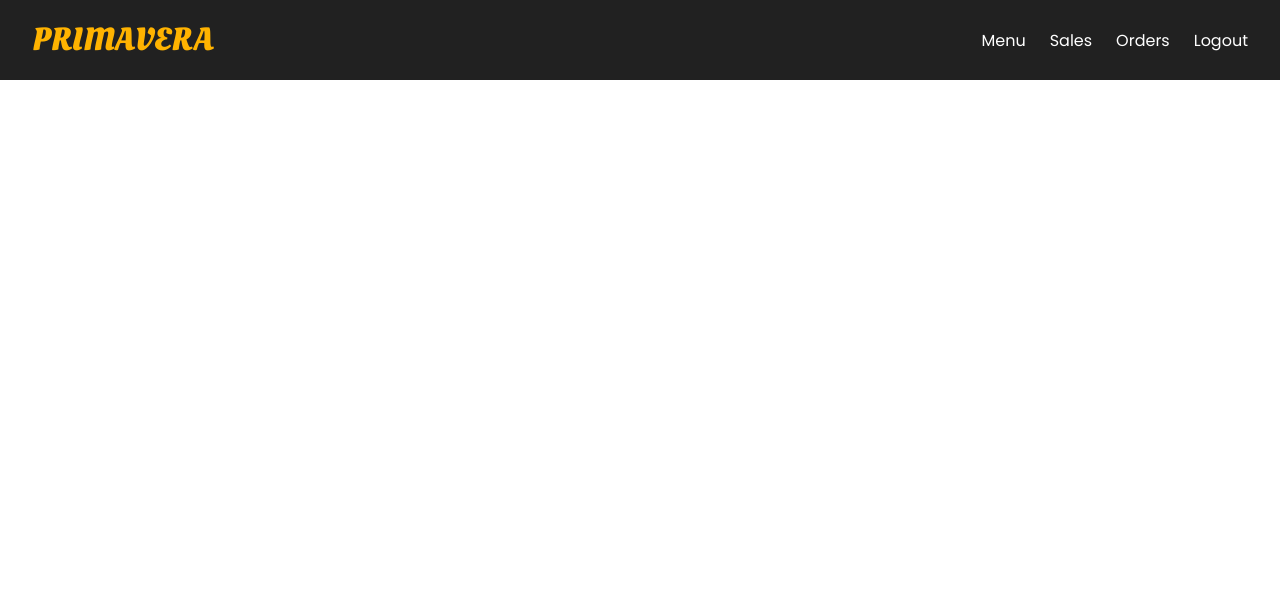
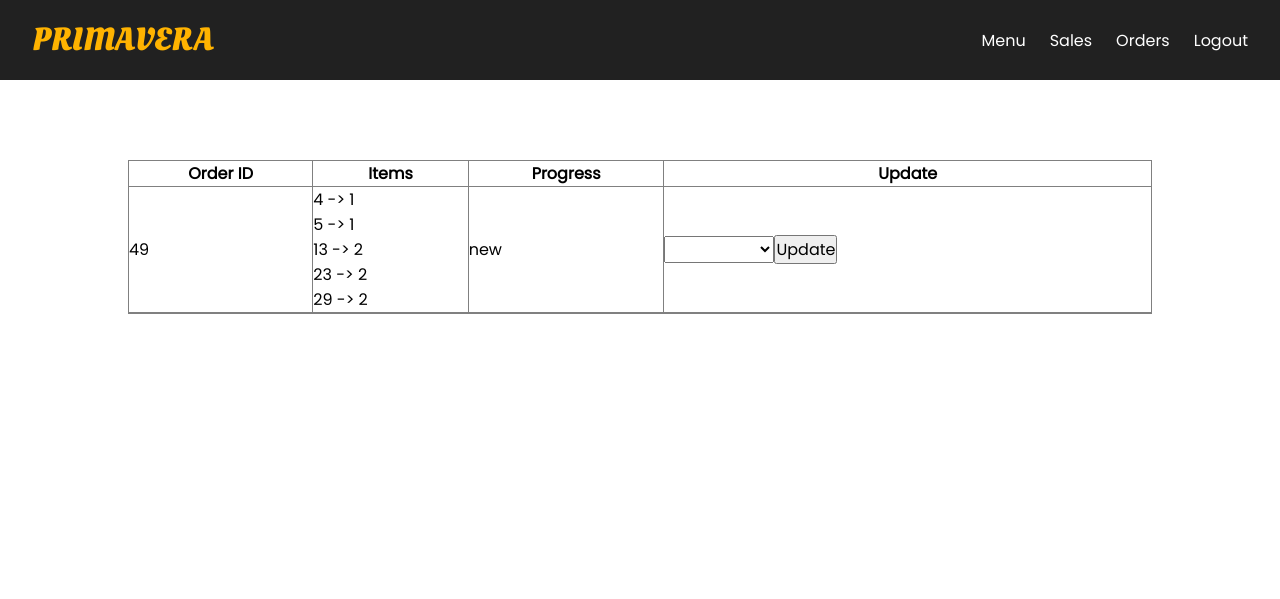
Before and after one commit to akhantz250/IE4717-Food-Ordering-Web-App, a PHP site: page /ordermanagement.php in a window 1280 px wide. Shown: the top 599 px of the page. Run offline with PHP 8.4, Linux system fonts and the light colour scheme; a user stored in the database is signed in; data comes from the database, SQL or seed files in the repository.

Commit message:
edit order management page

```diff
--- /dev/null
+++ b/inc/admin_table.php
@@ -0,0 +1,39 @@
+<?php
+    include "db_connection.php";
+
+	$db= $conn;
+	$tableName="orderprogress";
+	$columns= ['OrderID', 'Progress'];
+	$fetchData = fetch_data($db, $tableName, $columns);
+
+	function fetch_data($db, $tableName, $columns){
+	if(empty($db)){
+		$msg= "Database connection error";
+		}elseif (empty($columns) || !is_array($columns)) {
+			$msg="columns Name must be defined in an indexed array";
+		}elseif(empty($tableName)){
+			$msg= "Table Name is empty";
+		}else{
+			$columnName = implode(", ", $columns);
+			$query = "SELECT ".$columnName." FROM $tableName"." ";
+			$result = $db->query($query);
+
+	if($result== true){
+		if ($result->num_rows > 0) {
+			$row= mysqli_fetch_all($result, MYSQLI_ASSOC);
+			$msg= $row;
+			} else {
+				$msg= "No Data Found";
+			}
+			}else{
+				$msg= mysqli_error($db);
+			}
+		}
+		return $msg;
+	}
+
+
+
+
+
+?>
--- a/ordermanagement.php
+++ b/ordermanagement.php
@@ -1,9 +1,34 @@
 <?php
+    include "./inc/admin_table.php";
     session_start();
     if (!isset($_SESSION["isAdmin"])) {
         header("Location: ./forbidden.php");
         die();
     }
+
+    if(is_array($fetchData)){
+        foreach($fetchData as $data){
+                $id = $data['OrderID'];
+                  if(isset($_POST[$id]) && !empty($_POST["input"])) {
+                      $input = $_POST['input'];
+                      $query = "UPDATE orderprogress SET progress = '$input' WHERE OrderID = $id ";
+                      mysqli_query($conn, $query);
+                          if ($input == 2){
+                              $query = "UPDATE orderprogress SET PreparationStart=CURRENT_TIMESTAMP() WHERE OrderID = '$id' ";
+                      mysqli_query($conn, $query);}
+                      else if ($input == 3){
+                      $query = "UPDATE orderprogress SET DeliveryStart=CURRENT_TIMESTAMP() WHERE OrderID ='$id' ";
+                      mysqli_query($conn, $query);}
+                      else if ($input == 4){
+                      $query = "UPDATE orderprogress SET DateReceived=CURRENT_TIMESTAMP() WHERE OrderID ='$id' ";
+                      mysqli_query($conn, $query);
+                      }
+                      header("Refresh:0");
+                  }
+              }
+        }
+
+
 ?>
 
 <!DOCTYPE html>
@@ -31,7 +56,64 @@
             </ul>
         </nav>
     </header>
-    <main class="main-section">
+    <main class="main-section" style="padding-top: 80px;">
+    <table border='1' style="width:80%; margin:auto; border-collapse: collapse;">
+			<thead>
+				<tr>
+					<th>Order ID</th>
+					<th>Items</th>
+					<th>Progress</th>
+					<th>Update</th>
+
+			</thead>
+			<tbody>
+                    <?php if (is_array($fetchData)): ?>
+					<?php foreach ($fetchData as $data): ?>
+						<tr>
+
+							<td><?php echo $data['OrderID'] ?? ''; ?></td>
+							<td><?php
+								$sql = "SELECT MenuID, OrderID, Quantity FROM orderitems";
+								$result = $conn->query($sql);
+
+								while ($row = $result->fetch_assoc())
+									if ($data['OrderID'] == $row['OrderID']) {
+										echo $row['MenuID'] . " -> " . $row['Quantity'] . "<br />";
+									}
+								?></td>
+
+							<td><?php
+								if ($data['Progress'] == 1) {
+									echo 'new';
+								} else if ($data['Progress'] == 2) {
+									echo 'preparing';
+								} else if ($data['Progress'] == 3) {
+									echo 'delivering';
+								} else if ($data['Progress'] == 4) {
+									echo 'ready for pick up';
+								} else {
+									echo 'error';
+								}
+								?></td>
+
+							<td>
+								<form method="post" action="admin_menu.php">
+									<select list name="input">
+										<option value="" disabled selected></option>
+										<option value=2>preparing</option>
+										<option value=3>delivery</option>
+										<option value=4>completed</option>
+										<label><input type=submit value="Update" name="<?php echo $data['OrderID'] ?? ''; ?>"></label>
+								</form>
+							</td>
+						</tr>
+                    <?php endforeach; ?>
+                    <?php endif; ?>
+					<tr>
+						<td colspan="8">
+						</td>
+					<tr>
+		</table>
     </main>
 </body>
 <footer>
```
